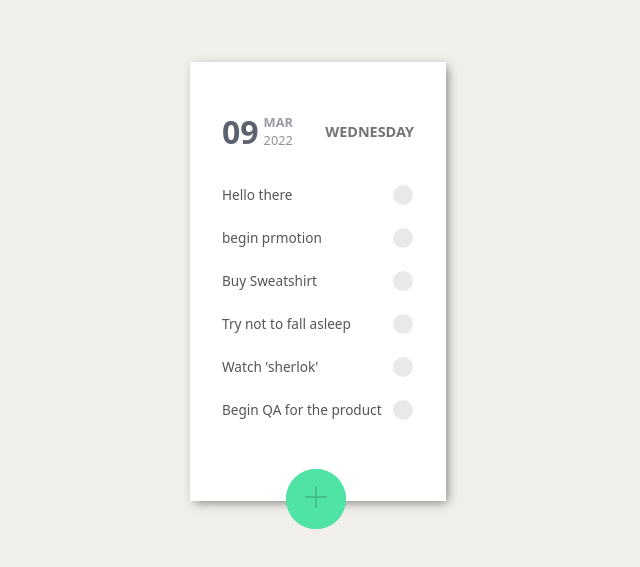
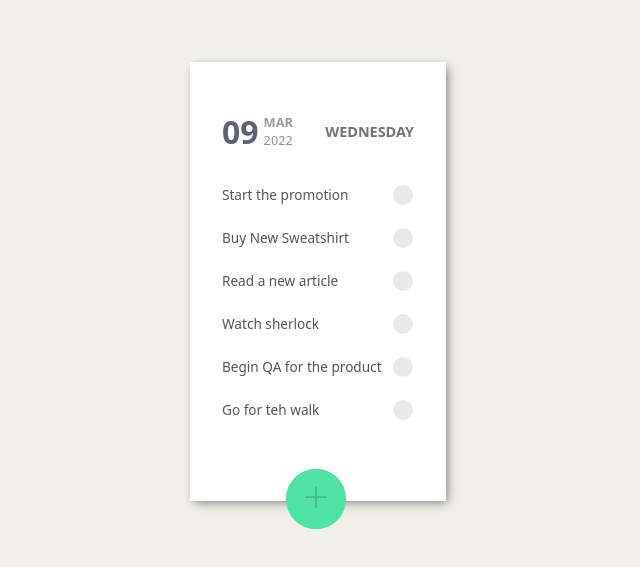
Before and after one commit to harshpatel-javascript/React-practicals, a React (Create React App) app in the folder to-do-list/: page / in a window 1280 px wide. Shown: the part 119-686 px from the top of the page, without its empty margins (322-962 px from the left). Built offline with nearby package versions, Linux system fonts and the light colour scheme.

Commit message:
Added all the given changes

```diff
--- a/to-do-list/src/App.js
+++ b/to-do-list/src/App.js
@@ -1,15 +1,16 @@
 import "./App.css";
-import Button from "./Components/Button";
-import HeaderDate from "./Components/Header";
-import Lists from "./Components/Lists";
+
+import Header from "./Components/Header";
+import TodoList from "./Components/TodoList";
+import AddNewTask from "./Components/AddNewTask.js";
 
 function App() {
   return (
     <div className="App">
       <div className="main">
-        <HeaderDate />
-        <Lists />
-        <Button />
+        <Header />
+        <TodoList />
+        <AddNewTask />
       </div>
     </div>
   );
--- a/to-do-list/src/Components/Button.css
+++ b/to-do-list/src/Components/AddNewTask.css
@@ -1,4 +1,4 @@
-.button-container {
+.add-new-task-container {
   padding-top: 1rem;
   position: relative;
 }
@@ -13,7 +13,7 @@
   opacity: 1;
   background-color: #4fe3a4;
 }
-.button-container {
+.add-new-task-container {
   position: fixed;
 }
 .form-container {
--- a/to-do-list/src/Components/Button.js
+++ b/to-do-list/src/Components/AddNewTask.js
@@ -1,9 +1,9 @@
 import React, { useState } from "react";
 
-import "./Button.css";
-import plus from "../Images/icons8-plus-48.png";
+import "./AddNewTask.css";
+import plus from "../Images/plus.png";
 
-function Button(props) {
+function AddNewTask(props) {
   const [isClicked, setIsClicked] = useState(false);
   function clickHandler(e) {
     !isClicked ? setIsClicked(true) : setIsClicked(false);
@@ -25,7 +25,7 @@ function Button(props) {
     }
   }
   return (
-    <div className="button-container">
+    <div className="add-new-task-container">
       <form
         className={isClicked ? "form-container" : "form-container-hidden"}
         onSubmit={submitHandler}
@@ -43,4 +43,4 @@ function Button(props) {
   );
 }
 
-export default Button;
+export default AddNewTask;
--- a/to-do-list/src/Components/Header.js
+++ b/to-do-list/src/Components/Header.js
@@ -2,7 +2,7 @@ import React from "react";
 
 import "./header.css";
 
-function HeaderDate() {
+function Header() {
   const date = new Date();
   const day = date.toLocaleString("en-US", { day: "2-digit" });
   const month = date.toLocaleString("en-US", { month: "short" });
@@ -22,4 +22,4 @@ function HeaderDate() {
   );
 }
 
-export default HeaderDate;
+export default Header;
--- a/to-do-list/src/Components/ListItem.js
+++ b/to-do-list/src/Components/ListItem.js
@@ -9,8 +9,12 @@ function ListItem(props) {
   };
   return (
     <div className={checked ? "list completed" : "list not-completed"}>
-      <p>{props.todo.name}</p>
-      <input type="checkbox" onChange={checkedHandler} />
+      <p>{props.todo.title}</p>
+      <input
+        className="list-checkbox"
+        type="checkbox"
+        onChange={checkedHandler}
+      />
     </div>
   );
 }
--- a/to-do-list/src/Components/ListItems.json
+++ b/to-do-list/src/Components/ListItems.json
@@ -1,26 +1,26 @@
 [
   {
     "id": 1,
-    "name": "Hello there"
+    "title": "Start the promotion"
   },
   {
     "id": 2,
-    "name": "begin prmotion"
+    "title": "Buy New Sweatshirt"
   },
   {
     "id": 3,
-    "name": "Buy Sweatshirt"
+    "title": "Read a new article"
   },
   {
     "id": 4,
-    "name": "Try not to fall asleep"
+    "title": "Watch sherlock"
   },
   {
     "id": 5,
-    "name": "Watch 'sherlok'"
+    "title": "Begin QA for the product"
   },
   {
     "id": 6,
-    "name": "Begin QA for the product"
+    "title": "Go for teh walk"
   }
 ]
--- a/to-do-list/src/Components/Lists.css
+++ b/to-do-list/src/Components/TodoList.css
@@ -24,11 +24,11 @@
 .list p {
   font-size: 0.85rem;
 }
-.list input[type="checkbox"] {
+.list-checkbox {
   position: relative;
   cursor: pointer;
 }
-.list input[type="checkbox"]:before {
+.list-checkbox:before {
   content: "";
   display: block;
   position: absolute;
@@ -39,7 +39,7 @@
   background-color: #e9e9e9;
   border-radius: 50%;
 }
-.list input[type="checkbox"]:checked:before {
+.list-checkbox:checked:before {
   content: "";
   display: block;
   position: absolute;
@@ -49,12 +49,12 @@
   left: -5px;
   background-color: #4fe3a4;
 }
-.list input[type="checkbox"]:checked:after {
+.list-checkbox:checked:after {
   content: "";
   display: block;
   width: 12px;
   height: 12px;
-  border: 2px solid white;
+  border: 2px solid #ffffff;
   border-radius: 50%;
   background-image: url("../Images/bandcamp-brands.svg");
   position: absolute;
--- a/to-do-list/src/Components/Lists.js
+++ b/to-do-list/src/Components/TodoList.js
@@ -1,12 +1,12 @@
 import React, { useState } from "react";
 
-import Button from "./Button";
+import AddNewTask from "./AddNewTask";
 // import InputForm from "./InputForm";
 import ListItem from "./ListItem";
 import defaultTodos from "./ListItems.json";
-import "./Lists.css";
+import "./TodoList.css";
 
-function Lists() {
+function TodoList() {
   const [todos, setTodos] = useState(defaultTodos);
   // handling when the input will be submitted via inputForm
   const addTodoHandler = (todo) => {
@@ -18,12 +18,14 @@ function Lists() {
   return (
     <>
       <div className="list-container">
-        {todos.map((todo) => (
-          <ListItem key={todo.id} todo={todo} />
-        ))}
+        {todos === "null" ? (
+          <ListItem />
+        ) : (
+          todos.map((todo) => <ListItem key={todo.id} todo={todo} />)
+        )}
       </div>
-      <Button onAddTodo={addTodoHandler} />
+      <AddNewTask onAddTodo={addTodoHandler} />
     </>
   );
 }
-export default Lists;
+export default TodoList;
--- a/to-do-list/src/index.js
+++ b/to-do-list/src/index.js
@@ -3,7 +3,6 @@ import ReactDOM from "react-dom";
 
 import "./index.css";
 import App from "./App";
-import reportWebVitals from "./reportWebVitals";
 
 ReactDOM.render(
   <React.StrictMode>
@@ -11,8 +10,3 @@ ReactDOM.render(
   </React.StrictMode>,
   document.getElementById("root")
 );
-
-// If you want to start measuring performance in your app, pass a function
-// to log results (for example: reportWebVitals(console.log))
-// or send to an analytics endpoint. Learn more: https://bit.ly/CRA-vitals
-reportWebVitals();
--- a/to-do-list/src/reportWebVitals.js
+++ /dev/null
@@ -1,13 +0,0 @@
-const reportWebVitals = onPerfEntry => {
-  if (onPerfEntry && onPerfEntry instanceof Function) {
-    import('web-vitals').then(({ getCLS, getFID, getFCP, getLCP, getTTFB }) => {
-      getCLS(onPerfEntry);
-      getFID(onPerfEntry);
-      getFCP(onPerfEntry);
-      getLCP(onPerfEntry);
-      getTTFB(onPerfEntry);
-    });
-  }
-};
-
-export default reportWebVitals;
```
Also changed, not shown: to-do-list/src/Images/plus.png (renamed from to-do-list/src/Images/icons8-plus-48.png).
